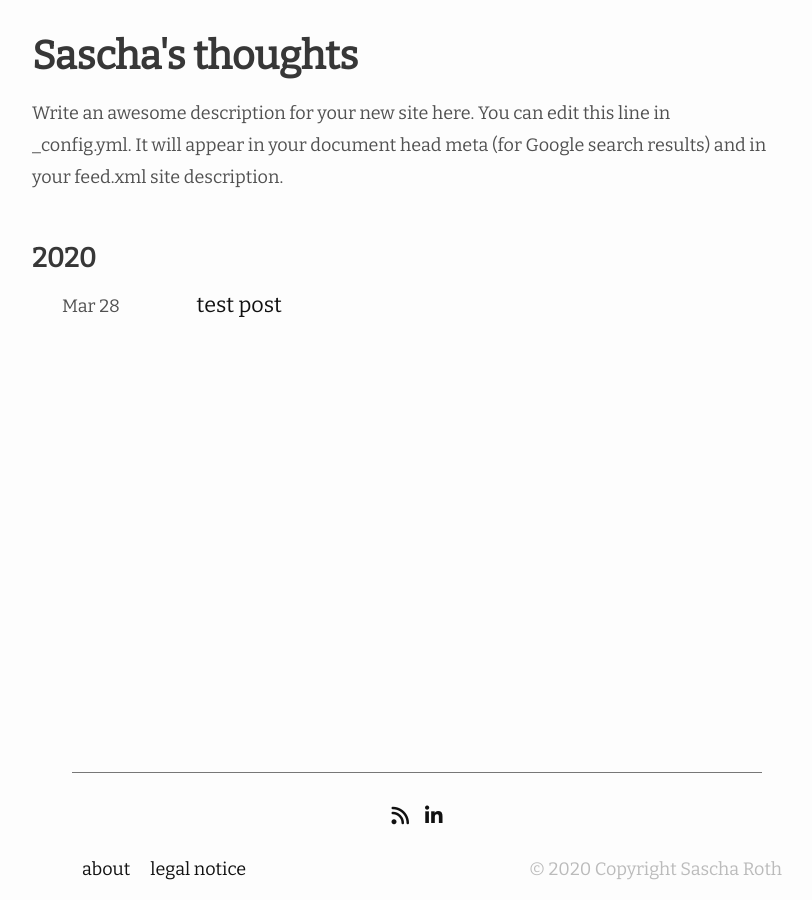
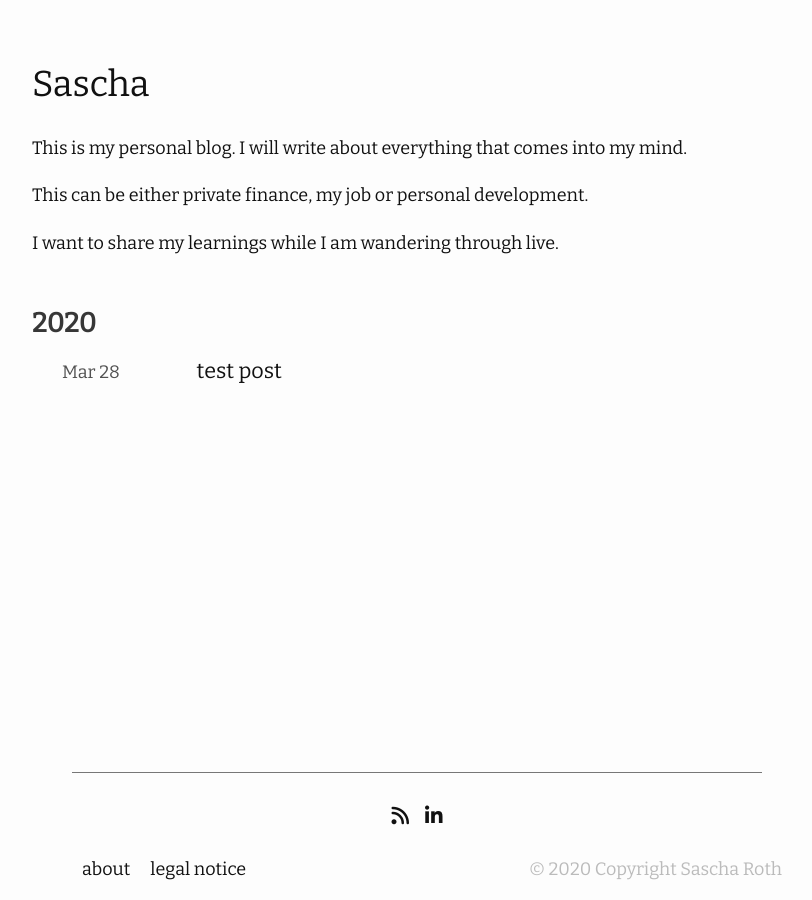
Before and after one commit to Ashjawik/ashjawik.github.io, a Jekyll site: the page built from index.md, in a window 1280 px wide. Shown: the whole page, without its empty margins (238-1050 px from the left). Built offline with Jekyll 4.4.1, drawn with Linux system fonts in a browser that asks for light colours; nearby versions of some CDN libraries.

Commit message:
Small changes on landingpage Text is now adjusted in index.md

```diff
--- a/404.html
+++ b/404.html
@@ -17,6 +17,11 @@ layout: default
   }
 </style>
 
+<div class="post-back">
+  <a class="black-link" href="{{ site.url | relative_url }}">
+    ← {{ site.moving.back_to }}
+  </a>
+</div>
 <div class="container">
   <h1>404</h1>
 
--- a/_config.yml
+++ b/_config.yml
@@ -18,12 +18,12 @@
 # You can create any custom variable you would like, and they will be accessible
 # in the templates via {{ site.myvariable }}.
 
-title: Sascha's thoughts
+title: Sascha's blog
 email: sascharoth@outlook.com
 description: >- # this means to ignore newlines until "baseurl:"
-  Write an awesome description for your new site here. You can edit this
-  line in _config.yml. It will appear in your document head meta (for
-  Google search results) and in your feed.xml site description.
+  This is my personal blog. I will write about everything that comes into my mind.
+  This can be either private finance, my job or personal development.
+  I want to share my learnings while I am wandering through live.
 baseurl: "" # the subpath of your site, e.g. /blog
 url: "https://ashjawik.github.io/" # the base hostname & protocol for your site, e.g. http://example.com
 permalink: /:title/
--- a/_layouts/home.html
+++ b/_layouts/home.html
@@ -14,9 +14,11 @@ layout: default
 
 <div class="home">
   <div class="home-title">
-    <p class="home-heading">{{ site.title }}</p>
-    <p class="home-sub-heading">{{- site.description | escape -}}</p>
+   <!-- <p class="home-heading">{{ site.title }}</p>
+    <p class="home-sub-heading">{{- site.description | escape -}}</p>-->
+    {{ content }}
   </div>
+
 
   {%- if site.posts.size > 0 -%}
   <ul class="post-list">
--- a/index.md
+++ b/index.md
@@ -1,3 +1,11 @@
 ---
 layout: home
 ---
+
+# Sascha
+
+This is my personal blog. I will write about everything that comes into my mind.
+
+This can be either private finance, my job or personal development.
+
+I want to share my learnings while I am wandering through live.
```
